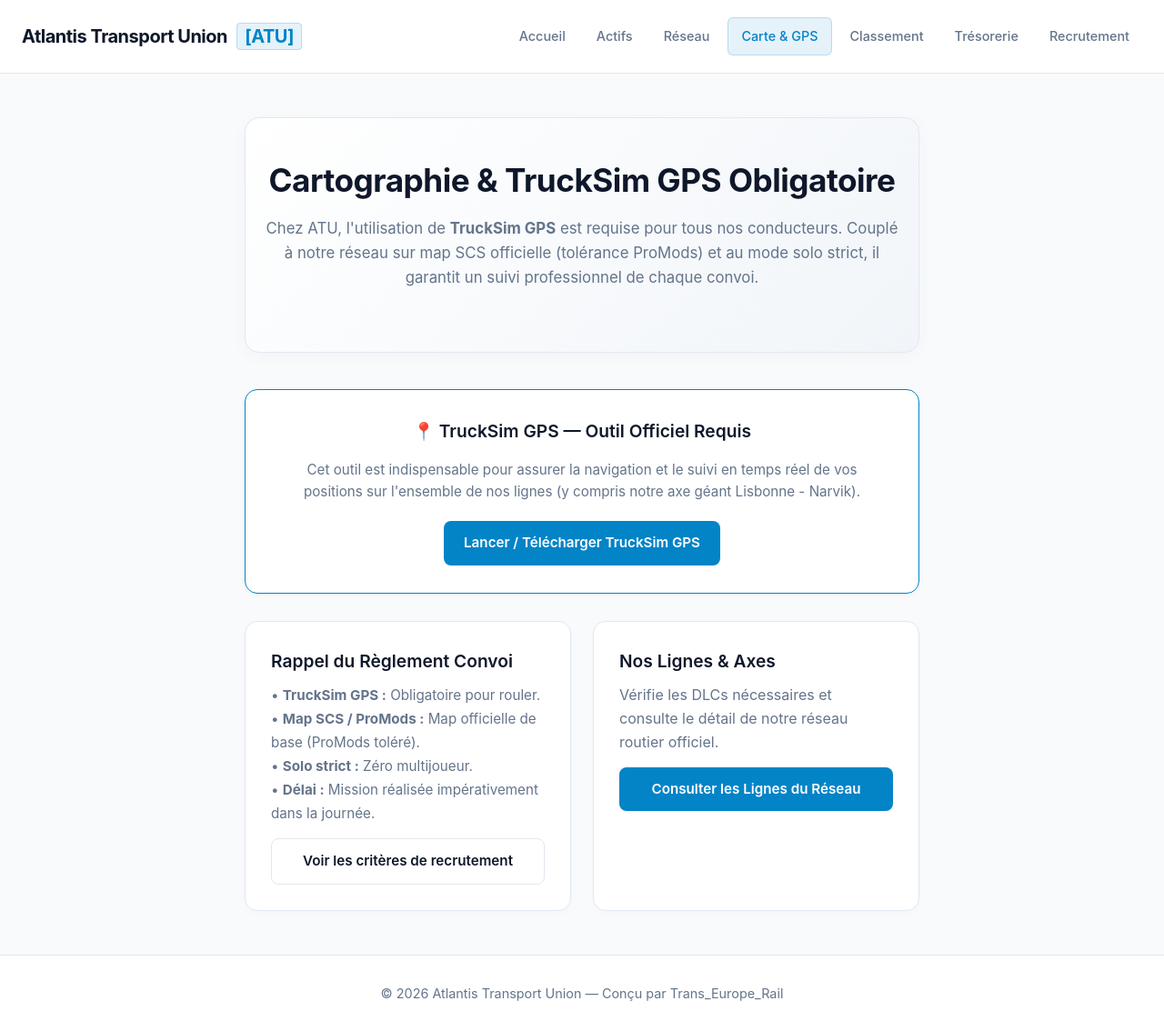
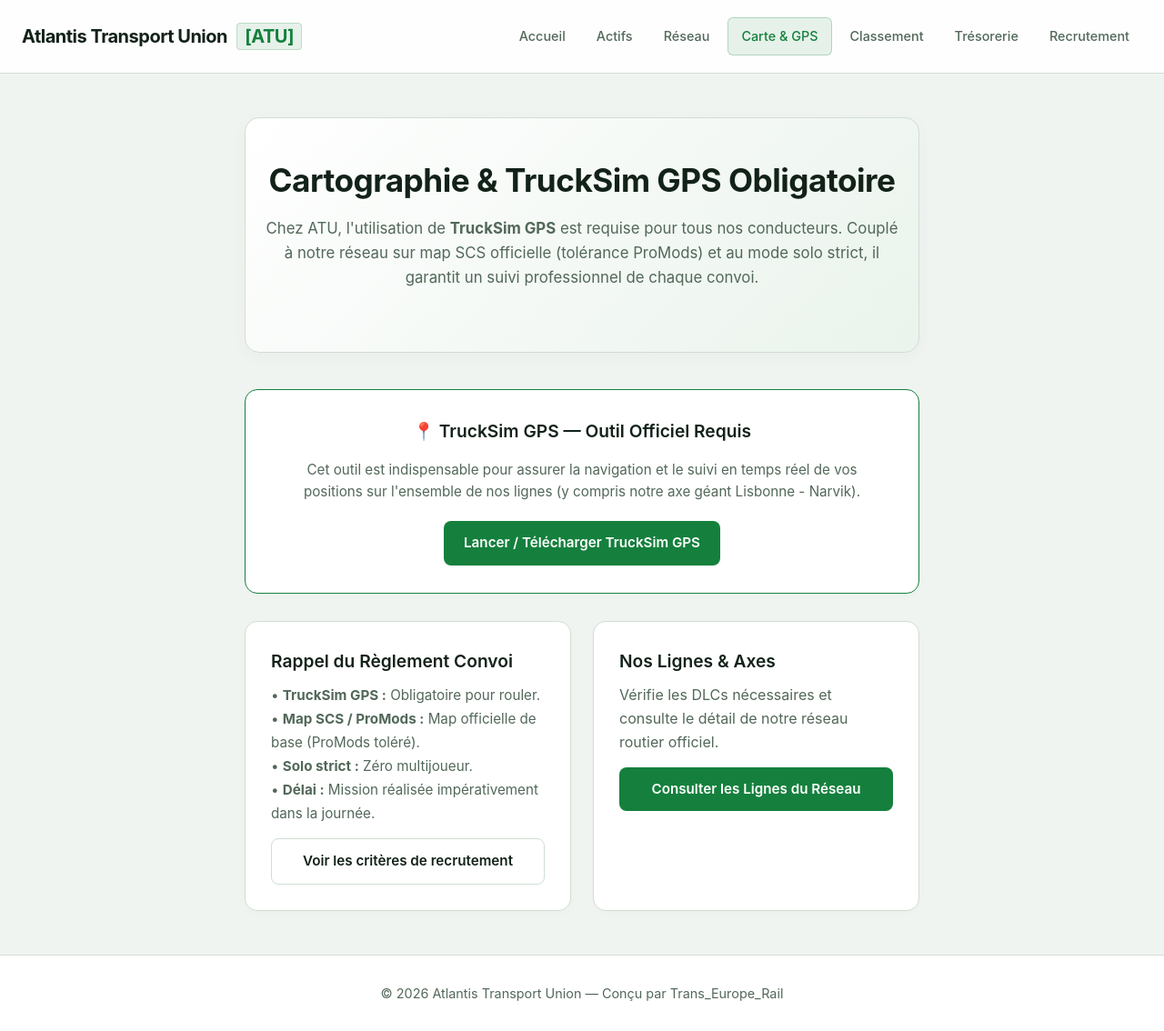
Before and after one commit to Trans-Europe-Rail/Atlantis-Transport-Union, a Flask app: page /carte in a window 1280 px wide. Shown: the whole page at 91% size. Run offline with Flask 3, Linux system fonts and the light colour scheme.

Commit message:
Update color variables and styles in CSS

```diff
--- a/static/style.css
+++ b/static/style.css
@@ -1,14 +1,14 @@
 :root {
-    --bg-main: #f8fafc;
+    --bg-main: #f0f4f1;
     --bg-surface: #ffffff;
     --bg-card: #ffffff;
-    --border-color: #e2e8f0;
-    --text-main: #0f172a;
-    --text-muted: #64748b;
-    --accent: #0284c7;
-    --accent-hover: #0369a1;
-    --accent-glow: rgba(2, 132, 199, 0.1);
-    --success: #059669;
+    --border-color: #d1ded3;
+    --text-main: #132219;
+    --text-muted: #526859;
+    --accent: #15803d;
+    --accent-hover: #166534;
+    --accent-glow: rgba(21, 128, 61, 0.1);
+    --success: #15803d;
 }
 
 * {
@@ -63,7 +63,7 @@ header .container {
     padding: 2px 8px;
     border-radius: 4px;
     margin-left: 6px;
-    border: 1px solid rgba(2, 132, 199, 0.2);
+    border: 1px solid rgba(21, 128, 61, 0.2);
 }
 
 nav {
@@ -84,13 +84,13 @@ nav a {
 
 nav a:hover, nav a.active {
     color: var(--text-main);
-    background-color: #f1f5f9;
+    background-color: #e6f0e8;
 }
 
 nav a.active {
     color: var(--accent);
     background-color: var(--accent-glow);
-    border: 1px solid rgba(2, 132, 199, 0.2);
+    border: 1px solid rgba(21, 128, 61, 0.25);
 }
 
 /* --- MAIN & HERO --- */
@@ -100,7 +100,7 @@ main.container {
 }
 
 .hero {
-    background: linear-gradient(135deg, #ffffff 0%, #f1f5f9 100%);
+    background: linear-gradient(135deg, #ffffff 0%, #eaf3ec 100%);
     border: 1px solid var(--border-color);
     border-radius: 16px;
     padding: 48px 36px;
@@ -145,7 +145,7 @@ main.container {
 .btn:hover {
     background-color: var(--accent-hover);
     transform: translateY(-1px);
-    box-shadow: 0 4px 12px rgba(2, 132, 199, 0.2);
+    box-shadow: 0 4px 12px rgba(21, 128, 61, 0.25);
 }
 
 .btn.secondary {
@@ -155,7 +155,7 @@ main.container {
 }
 
 .btn.secondary:hover {
-    background-color: #f8fafc;
+    background-color: #eaf3ec;
     border-color: var(--accent);
     box-shadow: none;
 }
@@ -179,7 +179,7 @@ main.container {
 
 .card:hover {
     border-color: var(--accent);
-    box-shadow: 0 4px 16px rgba(0, 0, 0, 0.05);
+    box-shadow: 0 4px 16px rgba(21, 128, 61, 0.08);
 }
 
 .card h3 {
@@ -208,7 +208,7 @@ th, td {
 }
 
 th {
-    background-color: #f1f5f9;
+    background-color: #eaf3ec;
     font-weight: 600;
     color: var(--text-muted);
     font-size: 0.85rem;
```
